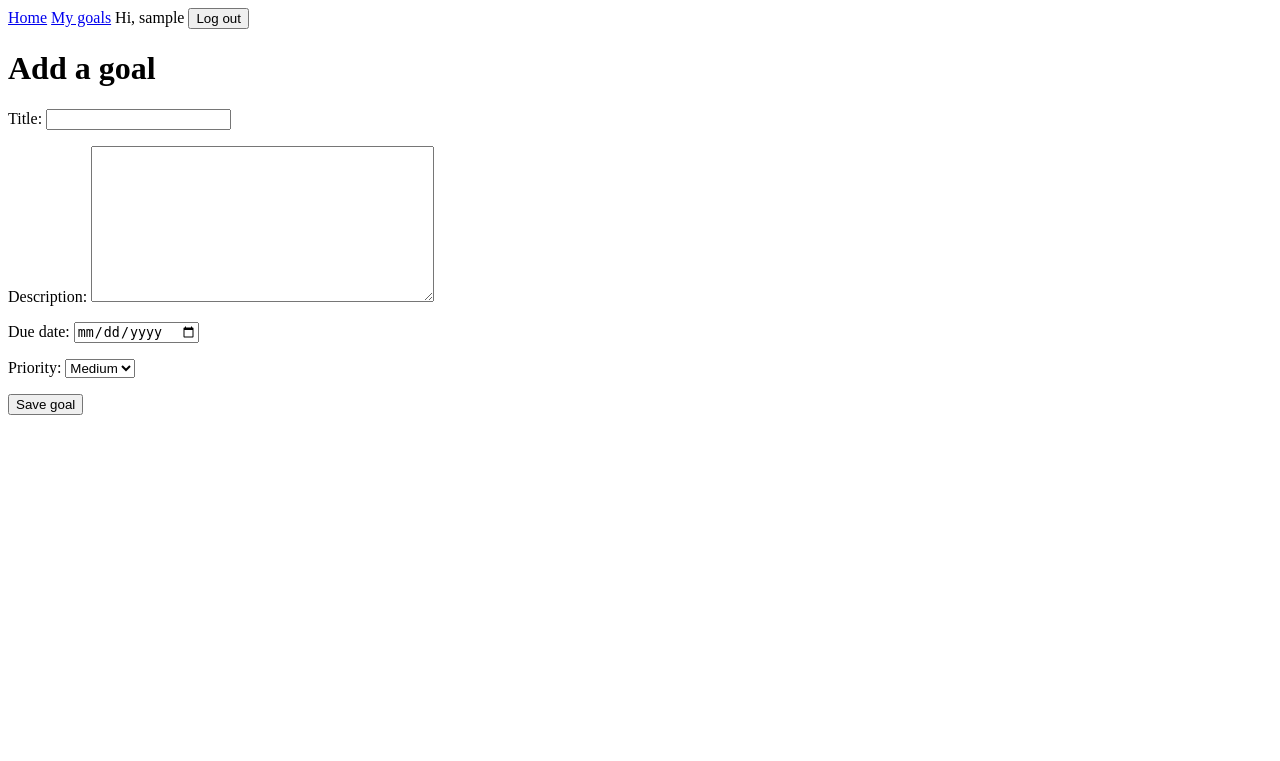
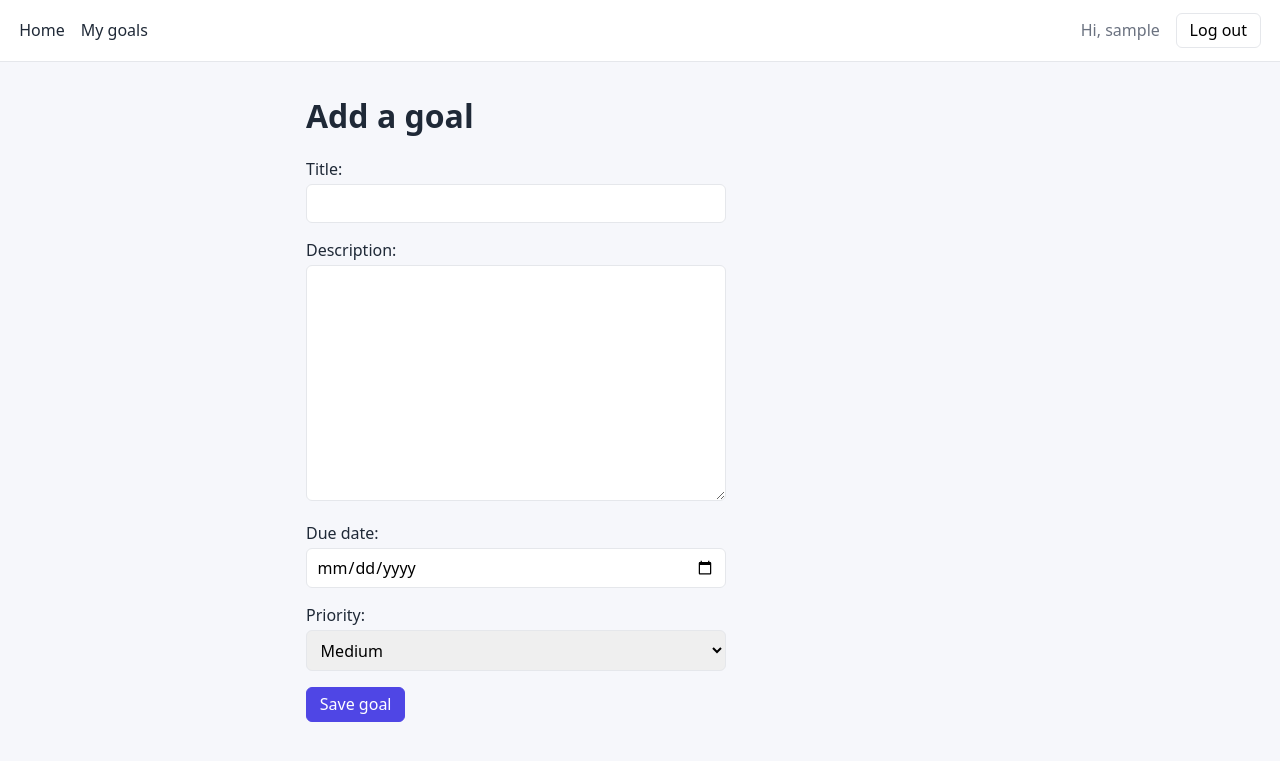
Before and after one commit to Olaoluwatoni/GoalGrid, a Django app: page /goals/add/ in a window 1280 px wide. Shown: the top 761 px of the page. Run offline with Django 5.2, Linux system fonts and the light colour scheme; the visitor is signed in with stand-in values (Sample User, id 1).

Commit message:
Add basic styling

```diff
--- a/tracker/templates/tracker/base.html
+++ b/tracker/templates/tracker/base.html
@@ -2,7 +2,95 @@
 <html lang="en">
 <head>
     <meta charset="UTF-8">
+    <meta name="viewport" content="width=device-width, initial-scale=1">
     <title>{% block title %}Tracker{% endblock %}</title>
+    <style>
+        :root {
+            --accent: #4f46e5;
+            --bg: #f6f7fb;
+            --text: #1f2937;
+            --muted: #6b7280;
+            --border: #e5e7eb;
+        }
+        * { box-sizing: border-box; }
+        body {
+            font-family: system-ui, -apple-system, "Segoe UI", sans-serif;
+            background: var(--bg);
+            color: var(--text);
+            margin: 0;
+        }
+
+        /* Menu */
+        nav {
+            background: #fff;
+            border-bottom: 1px solid var(--border);
+            padding: 0.8rem 1.2rem;
+            display: flex;
+            align-items: center;
+            gap: 1rem;
+        }
+        nav a { color: var(--text); text-decoration: none; font-weight: 500; }
+        nav a:hover { color: var(--accent); }
+        nav span { margin-left: auto; color: var(--muted); }
+        nav form { margin: 0; }
+
+        /* Page container */
+        main { max-width: 700px; margin: 2rem auto; padding: 0 1rem; }
+        main > p > a { color: var(--accent); }
+
+        /* Buttons */
+        button {
+            font: inherit;
+            padding: 0.35rem 0.8rem;
+            border: 1px solid var(--border);
+            border-radius: 6px;
+            background: #fff;
+            cursor: pointer;
+        }
+        button:hover { border-color: var(--accent); color: var(--accent); }
+        main > form button {
+            background: var(--accent);
+            border-color: var(--accent);
+            color: #fff;
+        }
+        main > form button:hover { opacity: 0.9; color: #fff; }
+
+        /* Forms */
+        label { display: block; font-weight: 500; margin-bottom: 0.25rem; }
+        input, select, textarea {
+            font: inherit;
+            padding: 0.45rem 0.6rem;
+            border: 1px solid var(--border);
+            border-radius: 6px;
+            width: 100%;
+            max-width: 420px;
+        }
+        main > form p { margin: 1rem 0; }
+        .helptext { color: var(--muted); font-size: 0.85rem; }
+        .errorlist { color: #b91c1c; padding-left: 1.2rem; }
+
+        /* Goals list */
+        progress { width: 100%; height: 12px; accent-color: var(--accent); }
+        main > ul { list-style: none; padding: 0; }
+        main > ul > li {
+            display: flex;
+            align-items: center;
+            flex-wrap: wrap;
+            gap: 0.6rem;
+            background: #fff;
+            border: 1px solid var(--border);
+            border-radius: 8px;
+            padding: 0.7rem 0.9rem;
+            margin-bottom: 0.6rem;
+        }
+        main > ul > li small { color: var(--muted); }
+        main > ul > li a {
+            margin-left: auto;
+            color: var(--accent);
+            text-decoration: none;
+        }
+        main > ul > li form { margin: 0; }
+    </style>
 </head>
 <body>
     <nav>
@@ -20,7 +108,9 @@
         {% endif %}
     </nav>
 
-    {% block content %}
-    {% endblock %}
+    <main>
+        {% block content %}
+        {% endblock %}
+    </main>
 </body>
 </html>
```
